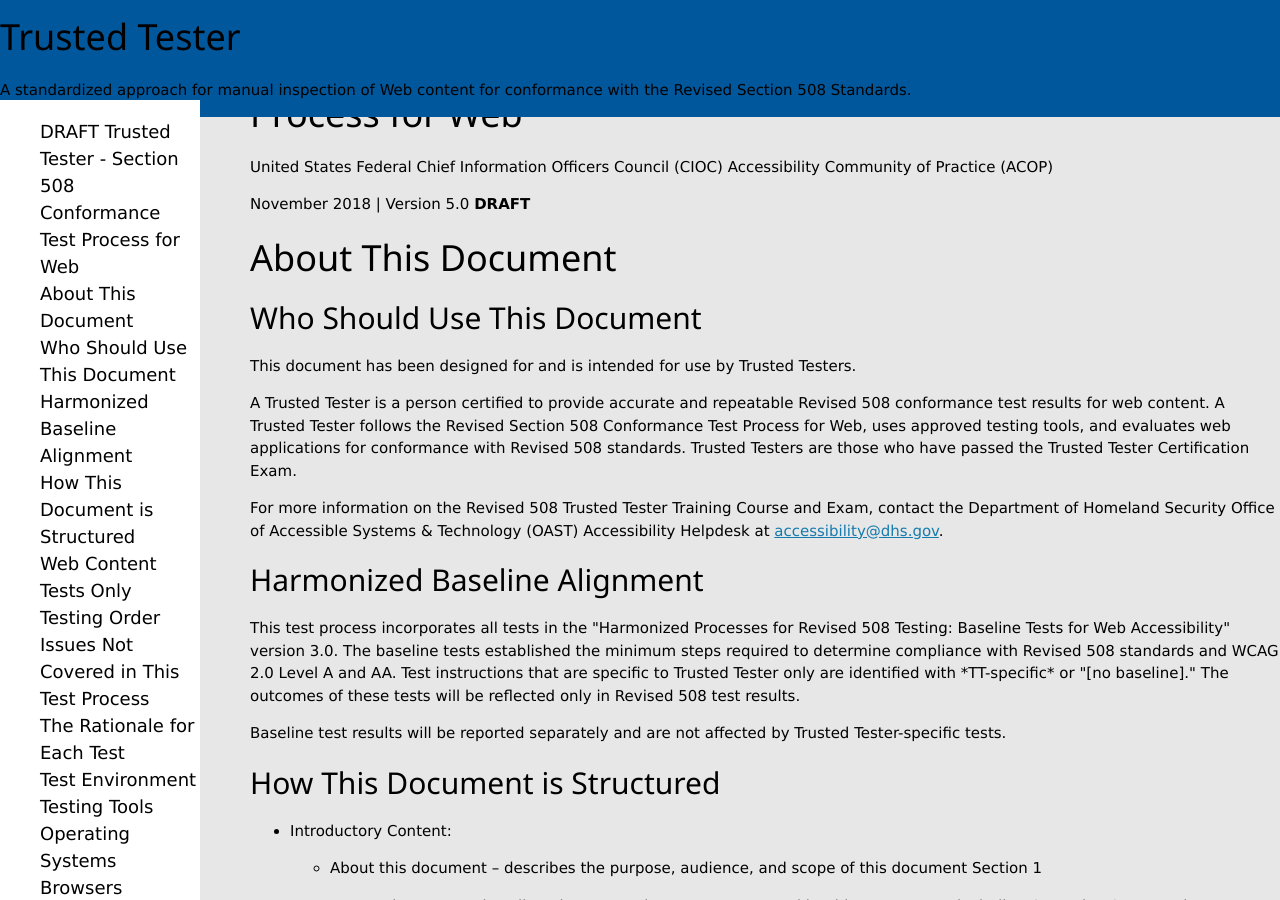
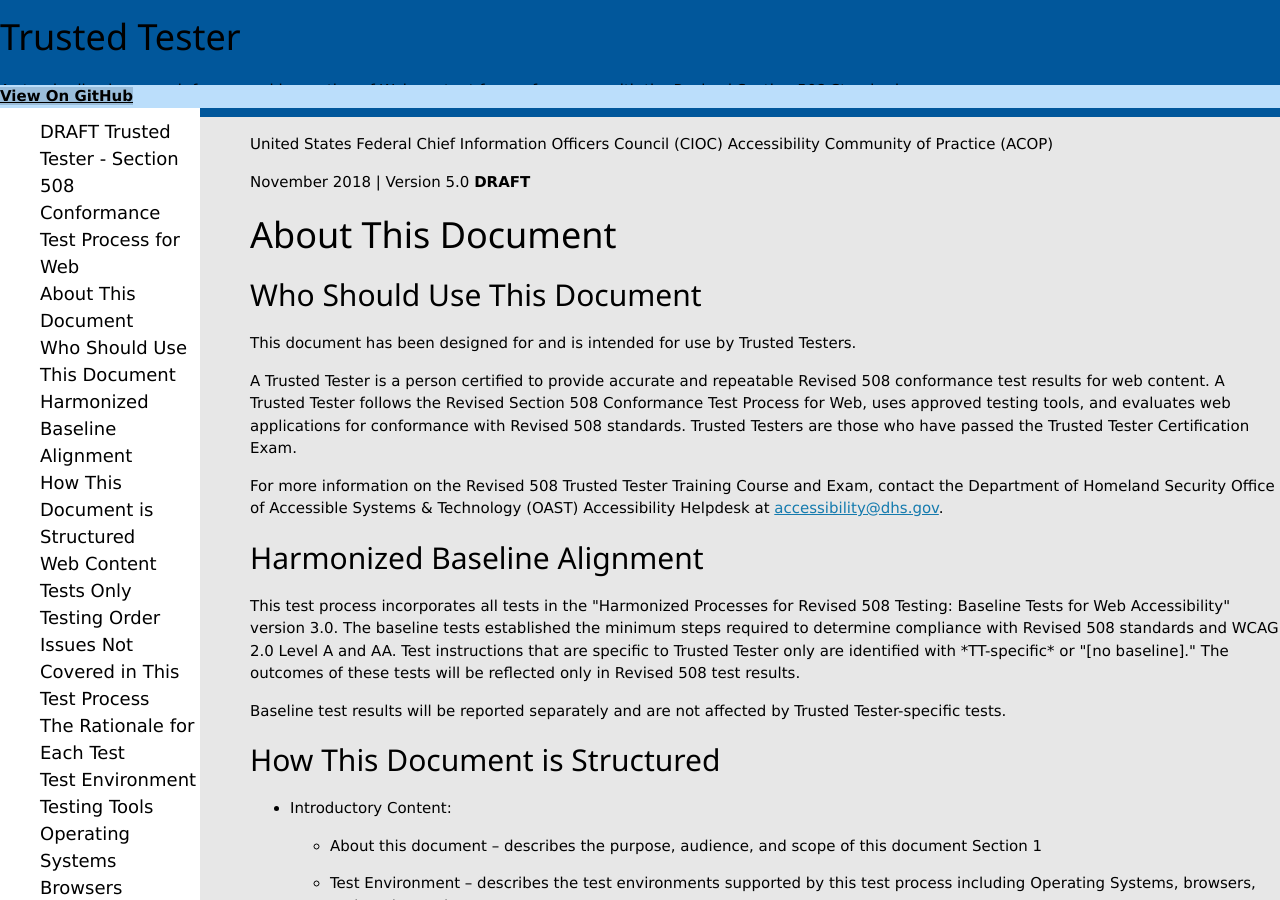
Before and after one commit to Section508Coordinators/TrustedTester, a Jekyll site: the page built from docs/index.md, in a window 1280 px wide and 900 px high. Built offline with Jekyll 4.4.1, drawn with Linux system fonts in a browser that asks for light colours.

Commit message:
Update default.html

```diff
--- a/docs/_layouts/default.html
+++ b/docs/_layouts/default.html
@@ -23,7 +23,7 @@
         <p>{{ site.description | default: site.github.project_tagline }}</p>
       </header>
 
-      <div id="banner">
+      <div id="banner" class="w3-top">
         <a class="w3-bar-item w3-button w3-right w3-hide-large w3-hover-white w3-large w3-theme-l1" href="javascript:void(0)" onclick="w3_open()" aria-label="Open Contents Navigation"><i class="fa fa-bars"></i></a>
         <span id="logo" role="img" aria-label="GitHub Octocat logo"></span>
         <a href="{{ site.github.repository_url }}" class="button fork"><strong>View On GitHub</strong></a>
@@ -34,10 +34,12 @@
         <a href="javascript:void(0)" onclick="w3_close()" class="w3-right w3-xlarge w3-padding-large w3-hover-black w3-hide-large" aria-label="Close Contents Navigation"><i class="fa fa-remove"></i></a>
         <ul></ul>
       </nav>
+    </div>
 
-      <!-- Overlay effect when opening sidebar on small screens -->
-      <div class="w3-overlay w3-hide-large" onclick="w3_close()" style="cursor:pointer" aria-label="Close Contents Navigation" id="myOverlay"></div>
+    <!-- Overlay effect when opening sidebar on small screens -->
+    <div class="w3-overlay w3-hide-large" onclick="w3_close()" style="cursor:pointer" aria-label="Close Contents Navigation" id="myOverlay"></div>
 
+    <div class="w3-card main-content">
       <main id="content" class="w3-main">
         {{ content }}
 
```
